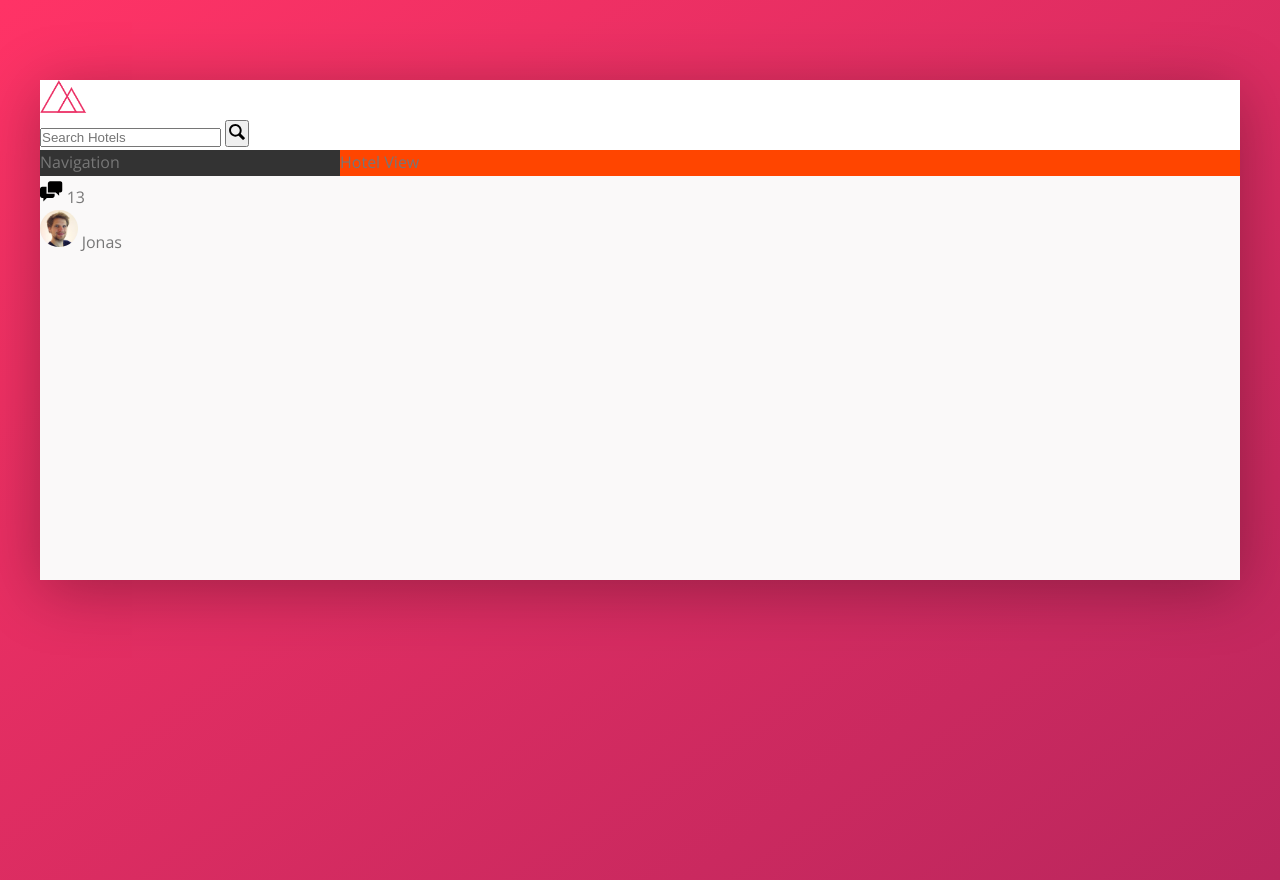
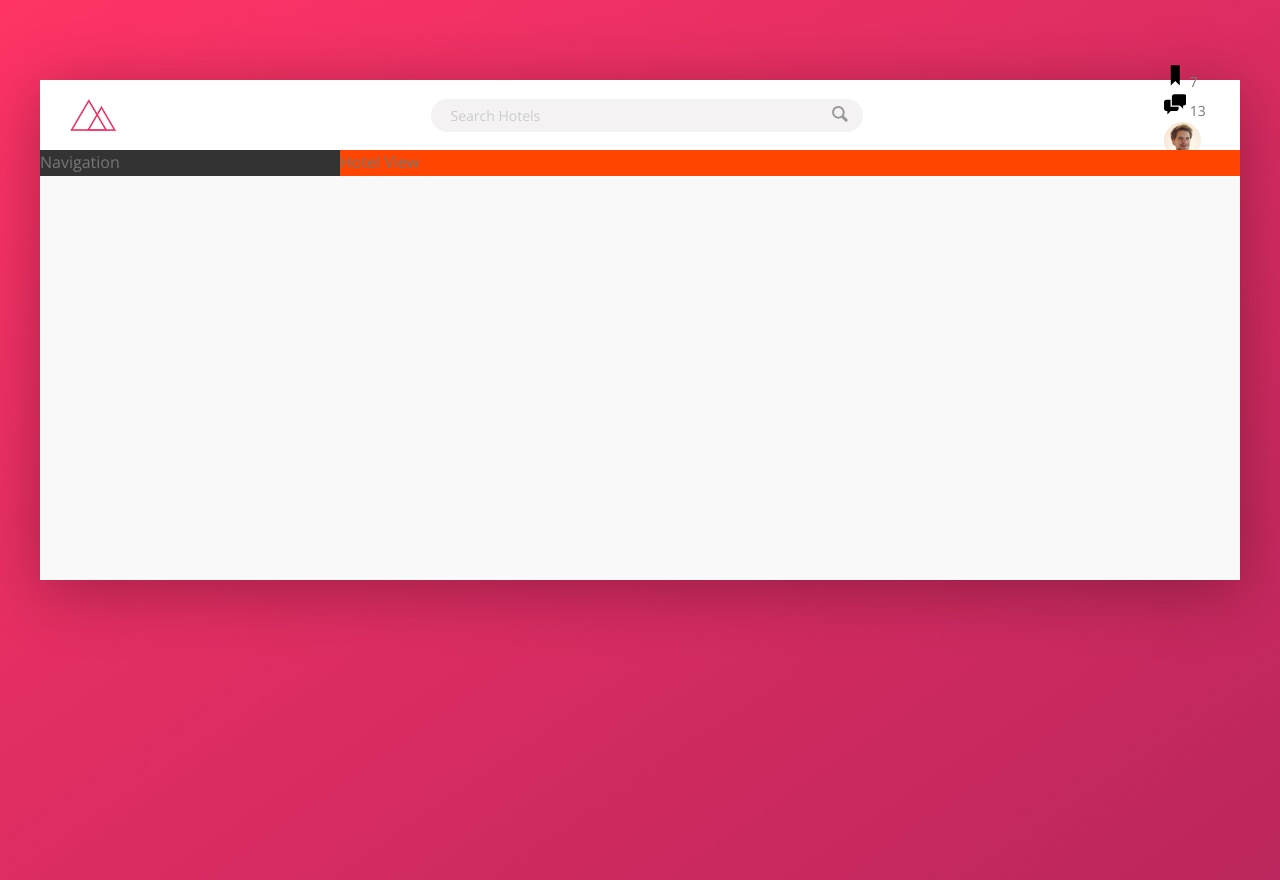
Before and after one commit to SP7TECH-zz/trillio, a website: page index.html in a window 1280 px wide. Drawn offline with nearby package versions, Linux system fonts and the light colour scheme.

Commit message:
Add styles to header components

```diff
--- a/index.html
+++ b/index.html
@@ -15,9 +15,9 @@
         <header class="header">
             <img src="img/logo.png" alt="Trillio Logo" class="logo">
 
-            <form action="#" class="form">
-                <input type="search" class="form__search" placeholder="Search Hotels">
-                <button class="button___search">
+            <form action="#" class="search">
+                <input type="search" class="search__input" placeholder="Search Hotels">
+                <button class="search__button">
                     <svg class="search__icon">
                         <use xlink:href="img/sprite.svg#icon-magnifying-glass"></use>
                     </svg>
--- a/sass/_components.scss
+++ b/sass/_components.scss
@@ -1,15 +1,60 @@
 .logo {
     height: 3.25rem;
+    margin-left: 3rem;
 }
 
 .search {
-    &__input {}
+    flex: 0 0 40%;
 
-    &__button {}
+    display: flex;
+    align-items: center;
+    justify-content: center;
+
+    &__input {
+        font-family: inherit;
+        font-size: inherit;
+        color: inherit;
+        background: var(--color-grey-light-2);
+        border: none;
+        padding: .7rem 2rem;
+        border-radius: 10rem;
+        width: 90%;
+        transition: all .2s;
+        margin-right: -3.25rem;
+
+        &:focus {
+            outline: none;
+            width: 100%;
+            background: var(--color-grey-light-3);
+        }
+
+        &::-webkit-input-placeholder {
+            font-weight: 100;
+            color: var(--color-grey-light-4);
+        }
+    }
+
+    &__input:focus+&__button {
+        background: var(--color-grey-light-3);
+    }
+
+    &__button {
+        border: none;
+        background: var(--color-grey-light-2);
+
+        &:focus {
+            outline: none;
+        }
+
+        &:active {
+            transform: translateY(.2rem);
+        }
+    }
 
     &__icon {
         height: 2rem;
         width: 2rem;
+        fill: var(--color-grey-dark-3);
     }
 }
 
--- a/sass/_layout.scss
+++ b/sass/_layout.scss
@@ -7,9 +7,14 @@
 }
 
 .header {
+    font-size: 1.4rem;
     height: 7rem;
     background: #fff;
     border-bottom: var(--color-grey-light-2);
+
+    display: flex;
+    justify-content: space-between;
+    align-items: center;
 }
 
 .content {
```
Also changed, not shown: css/style.css.
